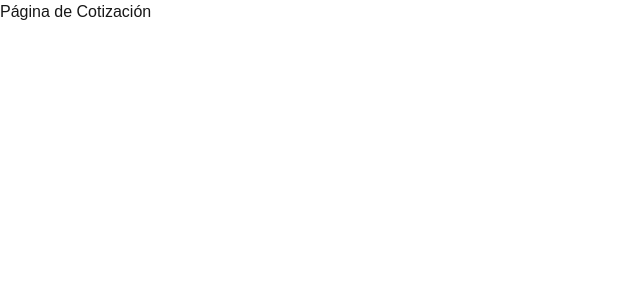
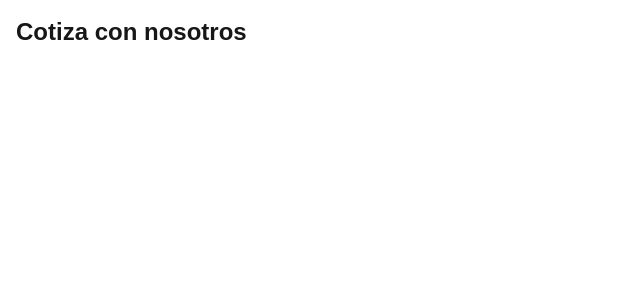
Before and after one commit to WilldiazRaM/revesprox.front-end, a Next.js app: page /cotizar in a window 1280 px wide. Shown: the top 300 px of the page, without its empty margins (0-640 px from the left). Built offline with nearby package versions, Linux system fonts and the light colour scheme.

Commit message:
mod page.tsx test2

```diff
--- a/src/app/cotizar/page.tsx
+++ b/src/app/cotizar/page.tsx
@@ -1,8 +1,9 @@
+
 export default function CotizarPage() {
   return (
-    <main>
-      <h1>Página de Cotización</h1>
-      {/* Aquí puedes importar y usar tu componente CotizacionForm */}
+    <main className="p-4">
+      <h1 className="text-2xl font-bold mb-4">Cotiza con nosotros</h1>
+
     </main>
-  )
+  );
 }
```
